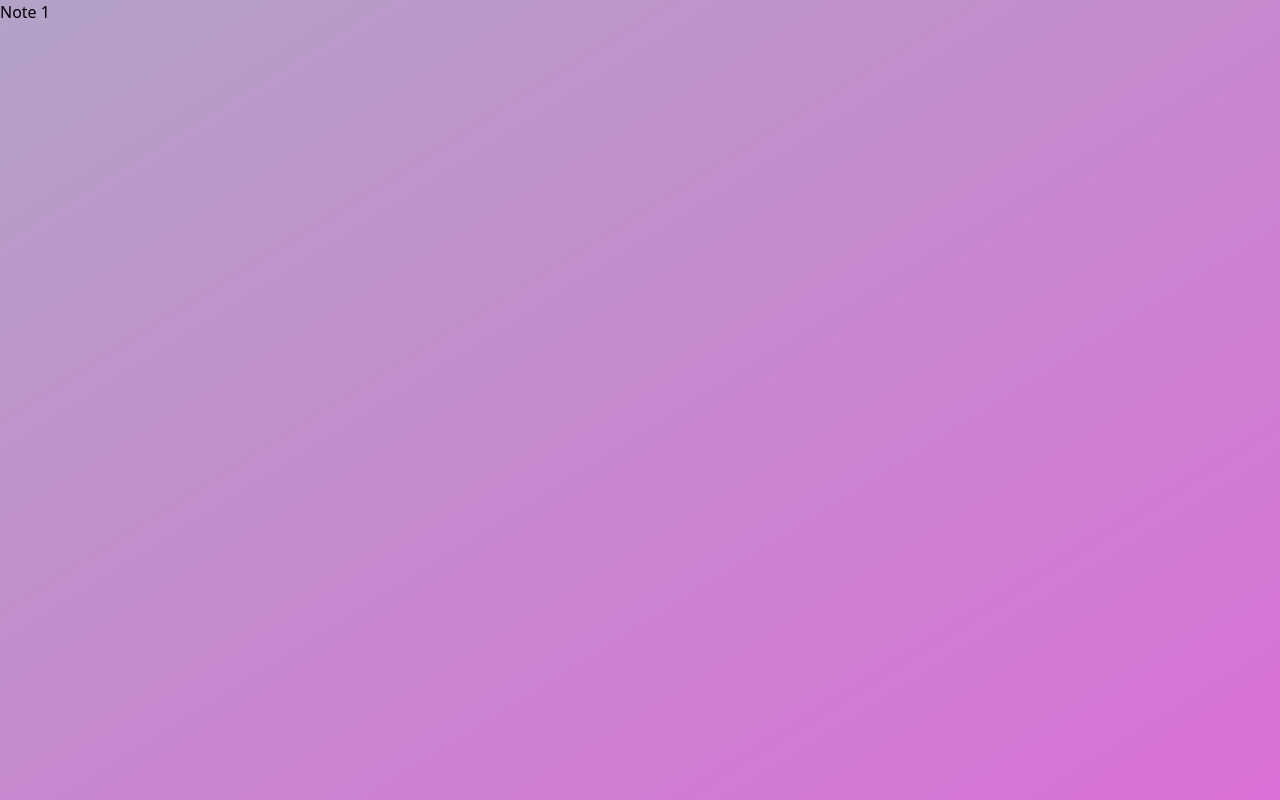
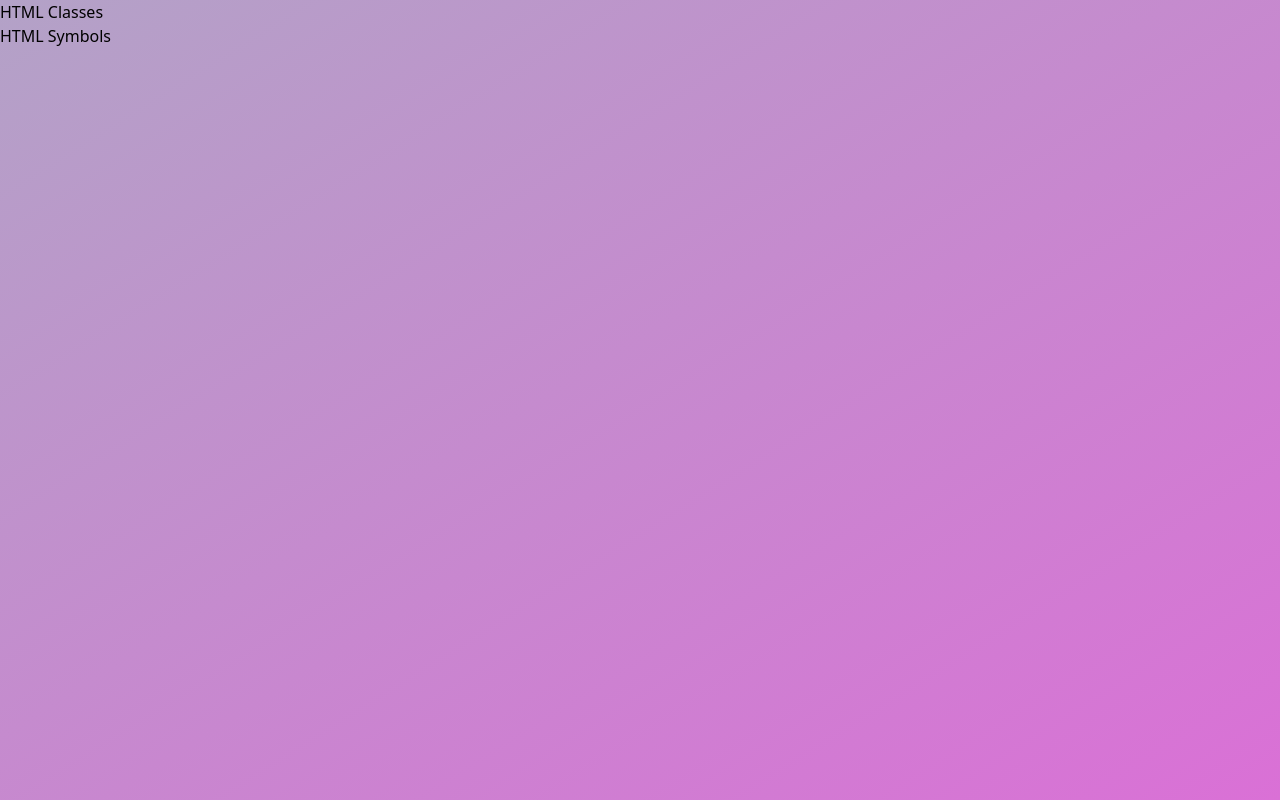
Before and after one commit to Gavhart/plums, a Next.js app: page /notes/1 in a window 1280 px wide. Built offline with nearby package versions, Linux system fonts and the light colour scheme.

Commit message:
Subnotes show based on the id they're assigned under

```diff
--- a/src/app/notes/[id]/page.tsx
+++ b/src/app/notes/[id]/page.tsx
@@ -1,9 +1,18 @@
 import React from "react";
+import projectData from "@/data/data.json";
 
 const Page = ({ params }: { params: { id: string } }) => {
   return (
     <div>
-      <p>Note {params.id}</p>
+      {projectData.folders
+        .filter((folder) => folder.id === params.id)
+        .map((folder) => (
+          <div key={folder.id}>
+            {folder.notes.map((note) => (
+              <div key={note.id}>{note.title}</div>
+            ))}
+          </div>
+        ))}
     </div>
   );
 };
--- a/src/data/data.json
+++ b/src/data/data.json
@@ -6,7 +6,7 @@
       "notes": [
         {
           "id": "1",
-          "title": "Note 1",
+          "title": "HTML Classes",
           "content": "This is the content of Note 1",
           "created_at": "2024-02-13T22:37:01Z",
           "updated_at": "2024-02-13T22:37:01Z",
@@ -14,7 +14,7 @@
         },
         {
           "id": "2",
-          "title": "Note 2",
+          "title": "HTML Symbols",
           "content": "This is the content of Note 2",
           "created_at": "2024-02-13T22:37:01Z",
           "updated_at": "2024-02-13T22:37:01Z",
@@ -28,7 +28,7 @@
       "notes": [
         {
           "id": "3",
-          "title": "Note 3",
+          "title": "CSS Borders",
           "content": "This is the content of Note 3",
           "created_at": "2024-02-13T22:37:01Z",
           "updated_at": "2024-02-13T22:37:01Z",
@@ -36,7 +36,7 @@
         },
         {
           "id": "4",
-          "title": "Note 4",
+          "title": "CSS Forms",
           "content": "This is the content of Note 4",
           "created_at": "2024-02-13T22:37:01Z",
           "updated_at": "2024-02-13T22:37:01Z",
```
Also changed, not shown: src/app/notes/page.tsx (+0 -7 lines).
